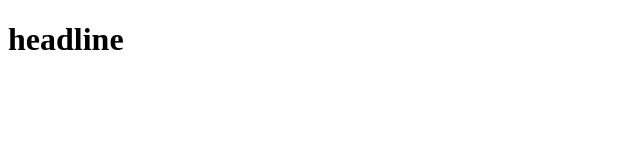
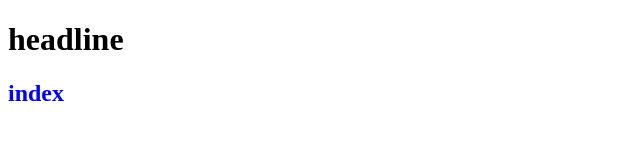
Before and after one commit to shiyivei/git--tutorial, a plain HTML site: page index.html in a window 1280 px wide. Shown: the full height of the page, 0-640 px from the left. Drawn offline with Linux system fonts and the light colour scheme.

Commit message:
新增h2

```diff
--- a/css/all.css
+++ b/css/all.css
@@ -4,3 +4,6 @@
 h1{
      color: black;
 }
+h2{
+     color: blue;
+}
--- a/index.html
+++ b/index.html
@@ -9,5 +9,6 @@
  </head>
  <body>
       <h1>headline</h1>
+      <h2>index</h2>
  </body>
  </html>
```
Also changed, not shown: 1 other file.
